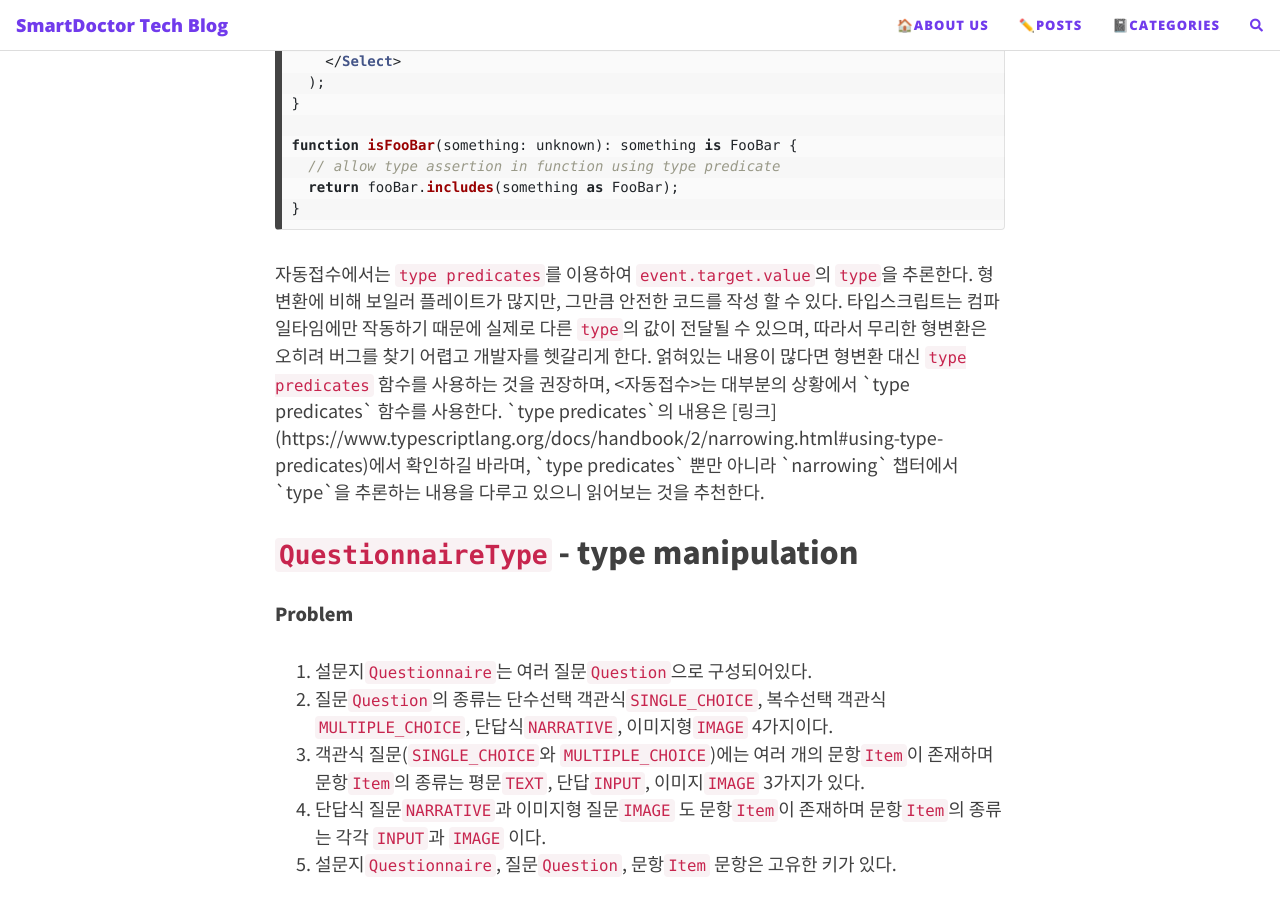
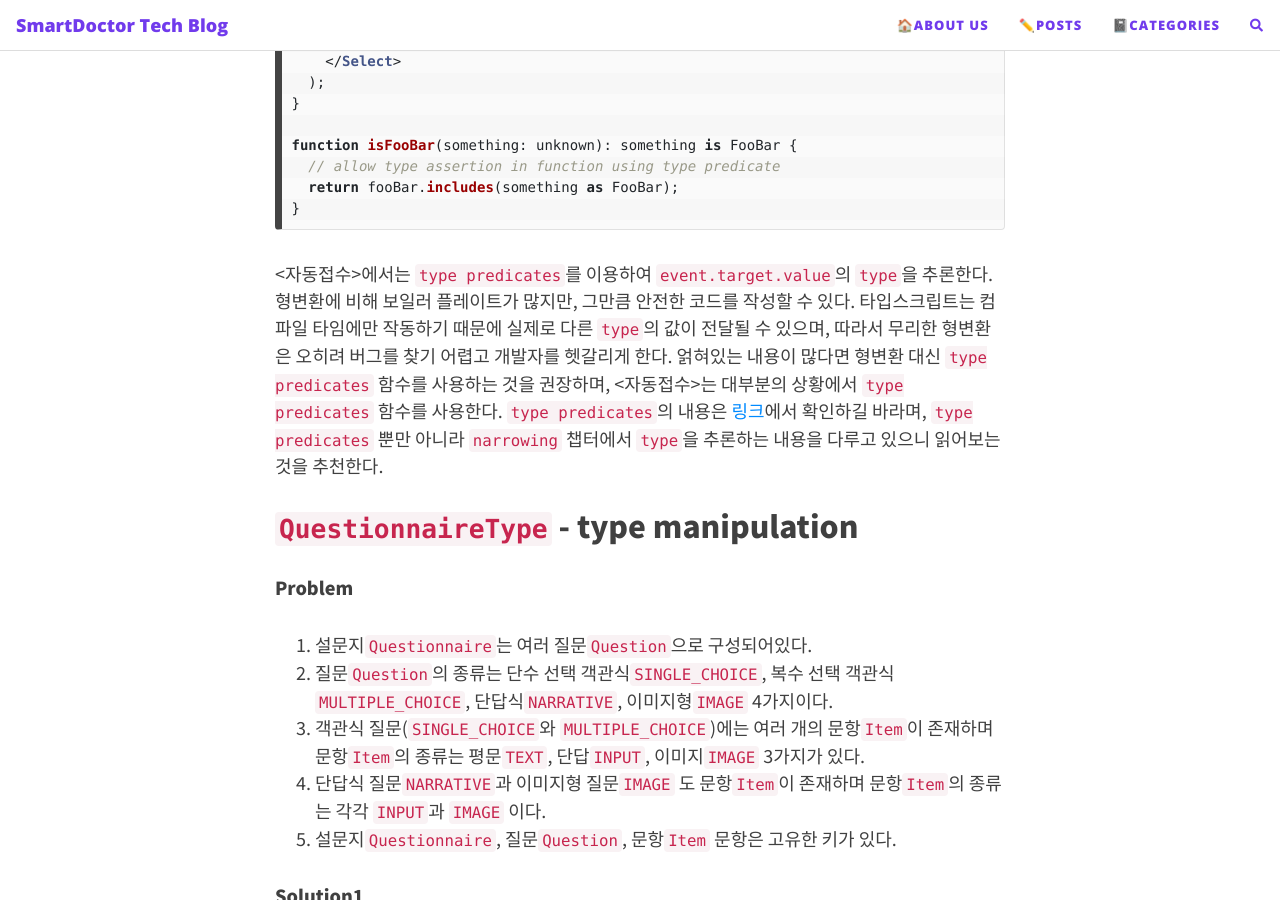
Before and after one commit to AlmSmartDoctor/dev-blog, a Jekyll site: the page built from _posts/2022-05-26-auto-recipt-typescript-usecase.md, in a window 1280 px wide and 900 px high, scrolled down 2697 px. Built offline with Jekyll 4.4.1, drawn with Linux system fonts in a browser that asks for light colours; nearby versions of some CDN libraries; comment, search, counter and statistics services are not loaded; some of the changed text lies outside the part shown.

Commit message:
Error and typo (#12)
* typo

* 깨지는 현상

* typo

````diff
--- a/_posts/2022-05-26-auto-recipt-typescript-usecase.md
+++ b/_posts/2022-05-26-auto-recipt-typescript-usecase.md
@@ -122,7 +122,7 @@ function isFooBar(something: unknown): something is FooBar {
 **Problem**
 
 1. 설문지`Questionnaire`는 여러 질문`Question`으로 구성되어있다.
-2. 질문`Question`의 종류는 단수선택 객관식`SINGLE_CHOICE`, 복수선택 객관식`MULTIPLE_CHOICE`, 단답식`NARRATIVE`, 이미지형`IMAGE` 4가지이다.
+2. 질문`Question`의 종류는 단수 선택 객관식`SINGLE_CHOICE`, 복수 선택 객관식`MULTIPLE_CHOICE`, 단답식`NARRATIVE`, 이미지형`IMAGE` 4가지이다.
 3. 객관식 질문(`SINGLE_CHOICE`와 `MULTIPLE_CHOICE`)에는 여러 개의 문항`Item`이 존재하며 문항`Item`의 종류는 평문`TEXT`, 단답`INPUT`, 이미지`IMAGE` 3가지가 있다.
 4. 단답식 질문`NARRATIVE`과 이미지형 질문`IMAGE` 도 문항`Item`이 존재하며 문항`Item`의 종류는 각각 `INPUT`과 `IMAGE` 이다.
 5. 설문지`Questionnaire`, 질문`Question`, 문항`Item` 문항은 고유한 키가 있다.
@@ -332,7 +332,7 @@ console.log(translation[FooBar.FOO]);
 console.log(translation.fff);
 ```
 
-`Enum`을 쓰지 말자는 얘기는 아니다. 하지만 `dot` 연산자를 쓰지 못하거나, 매번 대괄호를 써야하는 불편함 있는 것은 분명하다. 단순한 상황에선 `Enum`이 좋지만, 복잡한 관계를 구현해야 한다면 다른 방안을 고려해보자.
+`Enum`을 쓰지 말자는 얘기는 아니다. 하지만 `dot` 연산자를 쓰지 못하거나, 매번 대괄호를 써야 하는 불편함 있는 것은 분명하다. 단순한 상황에선 `Enum`이 좋지만, 복잡한 관계를 구현해야 한다면 다른 방안을 고려해보자.
 
 
 ## `Theme` & `variant` - declaration merging
@@ -346,7 +346,7 @@ declare module '@mui/material/styles' {
 }
 ```
 
-타입스크립트의 `interface`는 같은 이름으로 여러 번 정의될 수 있으며 각기 다른 파일에 정의되어도 괜찮다. 그리고 해당 `interface`는 각 정의들의 교집합이 된다. 이 점을 이용하여 `package`에 정의된 `interface`에 원하는 속성을 추가할 수 있다. 자동접수에서는 `emotion`의 `Theme`과 `mui`의 `variant`에 원하는 속성을 추가하여 사용하고 있다. 자세한 사용법은 `mui` 공식 문서에서 확인하기 바란다.
+타입스크립트의 `interface`는 같은 이름으로 여러 번 정의될 수 있으며 각기 다른 파일에 정의되어도 괜찮다. 그리고 해당 `interface`는 각 정의들의 교집합이 된다. 이 점을 이용하여 `package`에 정의된 `interface`에 원하는 속성을 추가할 수 있다. \<자동접수\>에서는 `emotion`의 `Theme`과 `mui`의 `variant`에 원하는 속성을 추가하여 사용하고 있다. 자세한 사용법은 `mui` 공식 문서에서 확인하기 바란다.
 
 - [theming - custom variables](https://mui.com/customization/theming/#custom-variables)
 - [typography - adding & disabling variants](https://mui.com/customization/typography/#adding-amp-disabling-variants)
@@ -424,7 +424,7 @@ const buttonStyle = (variant: 'large' | 'small'): CSSObject => ({
 });
 ```
 
-여러 방법이 있겠지만, 위의 코드처럼 `spreading`을 이용하여 구현할 수 있다. 이 때, 반환형이 `CSSObject`로 정해져 있기 때문에 많은 개발환경에서 색상과 배경색상은 `color`와 `backgroundColor`로 자동완성된다. 하지만 폰트크기와 높이를 반환하는 객체는 자동완성되지 않을 뿐더러 올바른 `type`인지 검사되지 않는다.
+여러 방법이 있겠지만, 위의 코드처럼 `spreading`을 이용하여 구현할 수 있다. 이때, 반환형이 `CSSObject`로 정해져 있기 때문에 많은 개발환경에서 색상과 배경 색상은 `color`와 `backgroundColor`로 자동 완성된다. 하지만 폰트크기와 높이를 반환하는 객체는 자동 완성되지 않을뿐더러 올바른 `type`인지 검사되지 않는다.
 
 **Solution2**
 
@@ -467,7 +467,7 @@ const COLORS = {
 };
 ```
 
-가장 간단한 구현일 것이다. 객체 호출 시 `key`의 자동완성이 확인됐지만 객체 작성 시 `value`의 `type`은 검사되지 않는다.
+가장 간단한 구현일 것이다. 객체 호출 시 `key`의 자동완성이 확인됐지만, 객체 작성 시 `value`의 `type`은 검사되지 않는다.
 
 **Solution2**
 
@@ -479,7 +479,7 @@ const COLORS: Record<string, Property.Color> = {
 };
 ```
 
-`value`의 `type`을 검사하기 위해 `Record`를 사용하여 `type`을 지정했다. 하지만 객체 호출 시 `key`가 자동완성되지 않았다.
+`value`의 `type`을 검사하기 위해 `Record`를 사용하여 `type`을 지정했다. 하지만 객체 호출 시 `key`가 자동 완성되지 않았다.
 
 **Solution3**
 
@@ -492,9 +492,9 @@ const COLORS = createColors({
 } as const);
 ```
 
-`ofMap` 함수로 구현하면 `value`의 `type`이 `Property.Color`인지 검사되고, `COLORS.BLACK`, `COLORS.WHITE`, `COLORS.GRAY` 호출 시 모두 자동완성된다.
+`ofMap` 함수로 구현하면 `value`의 `type`이 `Property.Color`인지 검사되고, `COLORS.BLACK`, `COLORS.WHITE`, `COLORS.GRAY` 호출 시 모두 자동 완성된다.
 
-`ofMap` 함수의 역할을 용례를 통해 알아봤다. 위에 나왔던 `peopleMap`도 `ofMap` 함수로 안전하게 구현할 수 있다. 아래는 `peopleMap`을 더 안전하게 구현한 코드이다.
+`ofMap` 함수의 역할은 용례를 통해 알아봤다. 위에 나왔던 `peopleMap`도 `ofMap` 함수로 안전하게 구현할 수 있다. 아래는 `peopleMap`을 더 안전하게 구현한 코드이다.
 
 ```jsx
 const peopleMap = ofMap<{
````
Also changed, not shown: other parts of _posts/2022-05-26-auto-recipt-typescript-usecase.md (+10 -10 lines).
